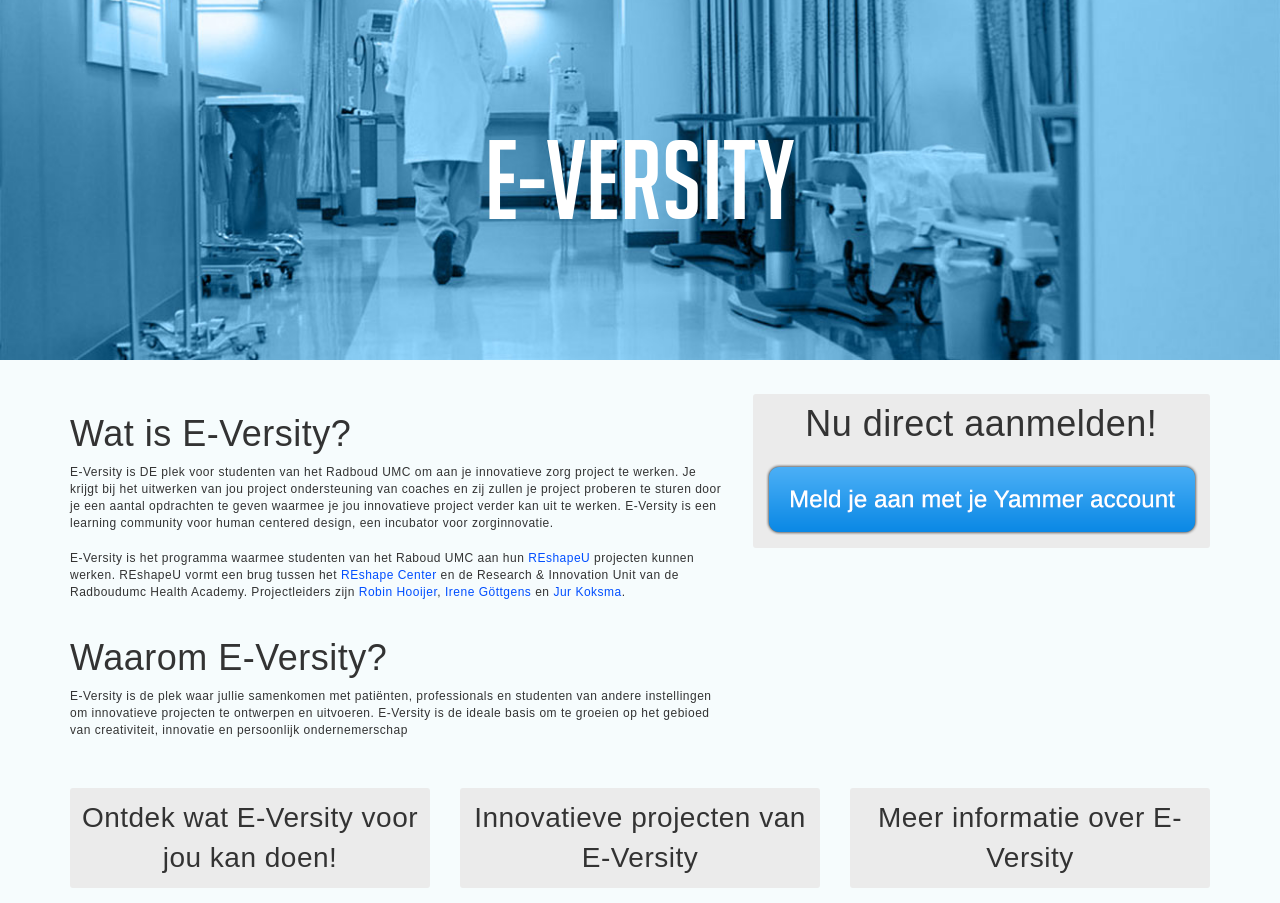
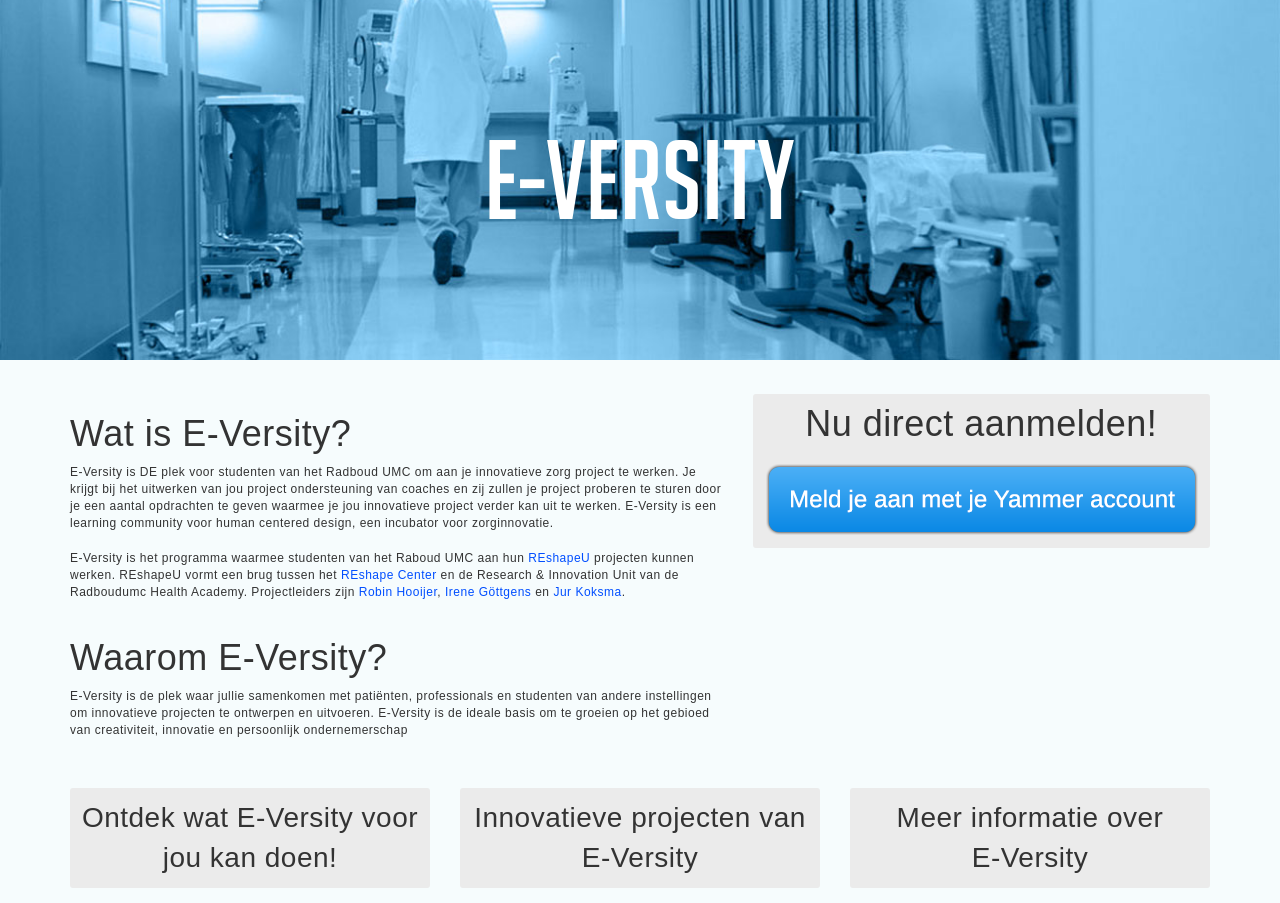
Before and after one commit to MartijnHols/DMEC-Groep-3-Project, a website: page landing.html in a window 1280 px wide. Drawn offline with nearby package versions, Linux system fonts and the light colour scheme; some packages are replaced by stand-ins of ours; files that its build step writes are made by us from their sources.

Commit message:
E-Versity op één regel

```diff
--- a/landing.html
+++ b/landing.html
@@ -94,7 +94,7 @@ body > header .title {
 		</div>
 		<div class="col-md-4" style="text-align: center; font-size: 28px; padding: 15px;">
 			<div style="background: #ebebeb; border-radius: 3px; padding: 10px;">
-				Meer informatie over E-Versity
+				Meer informatie over <nobr>E-Versity</nobr>
 			</div>
 		</div>
 	</div>
```
